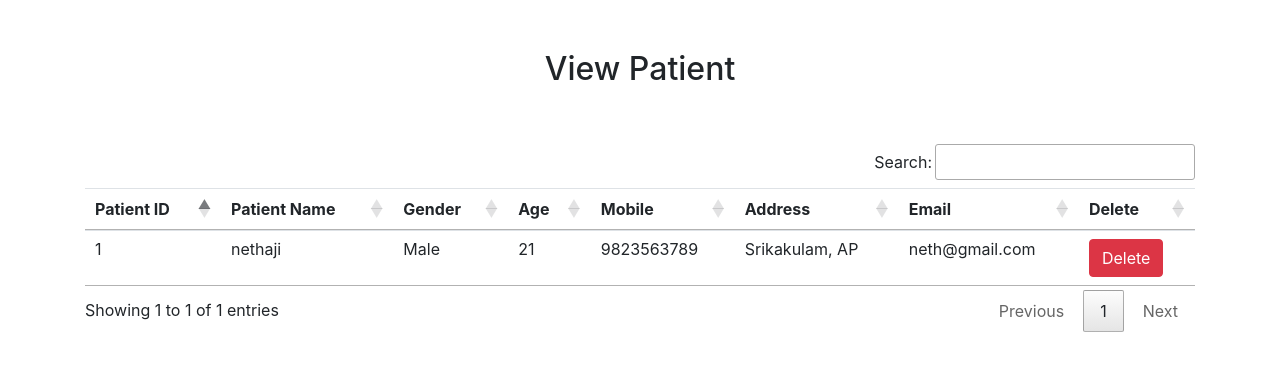
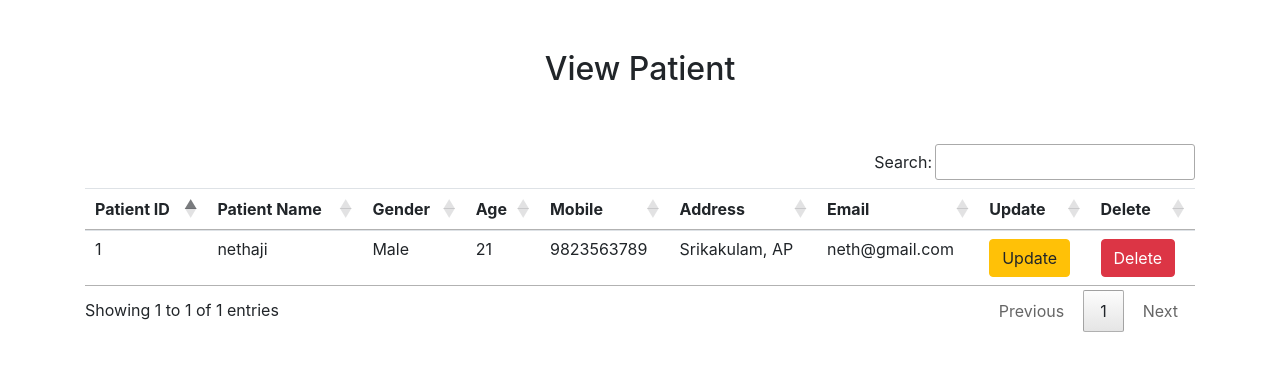
Before and after one commit to SreekarBasa/Hospital_Management_system, a Django app: page /view_patient/ in a window 1280 px wide. Shown: the part 56-427 px from the top of the page. Run offline with Django 5.2, Linux system fonts and the light colour scheme; a user stored in the database is signed in; data comes from the database, SQL or seed files in the repository; some libraries are stand-ins or nearby versions.

Commit message:
update_patient_added

```diff
--- a/HMS_app/urls.py
+++ b/HMS_app/urls.py
@@ -31,10 +31,11 @@ urlpatterns = [
     path('view_patient/', View_Patient, name='view_patient'),
     path('add_patient/', Add_Patient, name='add_patient'),
     path('delete_patient(?P<int:pid>)/', Delete_Patient, name='delete_patient'),
+    path('update_patient<int:pid>/', Update_Patient, name = 'update_patient'),
     path('view_appointment/', View_Appointment, name='view_appointment'),
     path('add_appointment/', Add_Appointment, name='add_appointment'),
     path('delete_appointment(?P<int:pid>)/', Delete_Appointment, name='delete_appointment'),
-    path('accept-appointment/<int:pid>/', Accept_Appointment, name='accept_appointment'),
-    path('reject-appointment/<int:pid>/', Reject_Appointment, name='reject_appointment'),
+    # path('accept-appointment/<int:pid>/', Accept_Appointment, name='accept_appointment'),
+    # path('reject-appointment/<int:pid>/', Reject_Appointment, name='reject_appointment'),
     path('update_appointment<int:pid>/', Update_Appointment, name = 'update_appointment')
 ]
--- a/hospital/templates/view_patient.html
+++ b/hospital/templates/view_patient.html
@@ -15,6 +15,7 @@
                 <th> Mobile</th>
                 <th> Address</th>
                 <th> Email</th>
+                <th> Update</th>
                 <th> Delete</th>
             </tr>
         </thead>
@@ -28,8 +29,56 @@
                 <td>{{i.mobile}}</td>
                 <td>{{i.address}}</td>
                 <td>{{i.email}}</td>
+                <td>
+                    <!-- Update button to trigger the modal -->
+                    <button type="button" class="btn btn-warning" data-bs-toggle="modal" data-bs-target="#updateModal{{ i.id }}">
+                        Update
+                    </button>
+                </td>
                 <td><a href="{% url 'delete_patient' i.id%}" onclick="return confirm('Really want to delete?')" class="btn btn-danger"> Delete</a></td>
             </tr>
+            <div class="modal fade" id="updateModal{{ i.id }}" tabindex="-1" aria-labelledby="updateModalLabel{{ i.id }}" aria-hidden="true">
+                <div class="modal-dialog">
+                    <div class="modal-content">
+                        <div class="modal-header">
+                            <h5 class="modal-title" id="updateModalLabel{{ i.id }}">Update Patient</h5>
+                            <button type="button" class="btn-close" data-bs-dismiss="modal" aria-label="Close"></button>
+                        </div>
+                        <div class="modal-body">
+                            <!-- Update form -->
+                            <form method="POST" action="{% url 'update_patient' i.id %}">
+                                {% csrf_token %}
+                                <div class="mb-3">
+                                    <label for="name" class="form-label">Patient Name</label>
+                                    <input type="text" class="form-control" id="name" name="name" value="{{ i.name }}" required>
+                                </div>
+                                <div class="mb-3">
+                                    <label for="gender" class="form-label">Gender</label>
+                                    <input type="text" class="form-control" id="gender" name="gender" value="{{ i.gender }}" required>
+                                </div>
+                                <div class="mb-3">
+                                    <label for="age" class="form-label">Age</label>
+                                    <input type="number" class="form-control" id="age" name="age" value="{{ i.age }}" required>
+                                </div>
+                                <div class="mb-3">
+                                    <label for="mobile" class="form-label">Contact</label>
+                                    <input type="number" class="form-control" id="mobile" name="mobile" value="{{ i.mobile }}" required>
+                                </div>
+                                <div class="mb-3">
+                                    <label for="address" class="form-label">Address</label>
+                                    <input type="text" class="form-control" id="address" name="address" value="{{ i.address }}" required>
+                                </div>
+                                <div class="mb-3">
+                                    <label for="email" class="form-label">Email</label>
+                                    <input type="email" class="form-control" id="email" name="email" value="{{ i.email }}" required>
+                                </div>
+                                <button type="submit" class="btn btn-success">Update</button>
+                            </form>
+                        </div>
+                    </div>
+                </div>
+            </div>
+
             {% endfor %}
         </tbody>
     </table>
--- a/hospital/views.py
+++ b/hospital/views.py
@@ -140,25 +140,17 @@ def Update_Patient(request, pid):
         return redirect('login')
     patient = Patient.objects.get(id=pid)
     if request.methos == 'POST':
-        patient.name = request.POST.get('doctor')
-        patient
-    pat = Patient.objects.get(id=pid)
-    return render(request, 'pat_update.html', {'pat': pat})
+        patient.name = request.POST.get('pat')
+        patient.contact = request.POST.get('cont')
+        patient.gender = request.POST.get('gen')
+        patient.age = request.POST.get('age')
+        patient.address = request.POST.get('addr')
+        patient.email = request.POST.get('email')
+        patient.save()
+        return render(request, 'view_patient.html', {'patient': patient})
+    else:
+        return redirect('view_patient')
 
-# def Update_Appointment(request, pid):
-#     if not request.user.is_staff:
-#         return redirect('login')
-#     appointment = Appointment.objects.get(id=pid)
-#     if request.method == 'POST':
-#         # Manually update fields from POST data
-#         appointment.doctor = request.POST.get('doctor')
-#         appointment.patient = request.POST.get('patient')
-#         appointment.date1 = request.POST.get('date1')
-#         appointment.time1 = request.POST.get('time1')
-#         appointment.save()
-#         return render(request, 'view_appointment.html', {'appointment': appointment})
-#     else:
-#         return redirect('view_appointment')
 
 def Delete_Patient(request, pid): # delete on basis of id
     if not request.user.is_staff:
```
